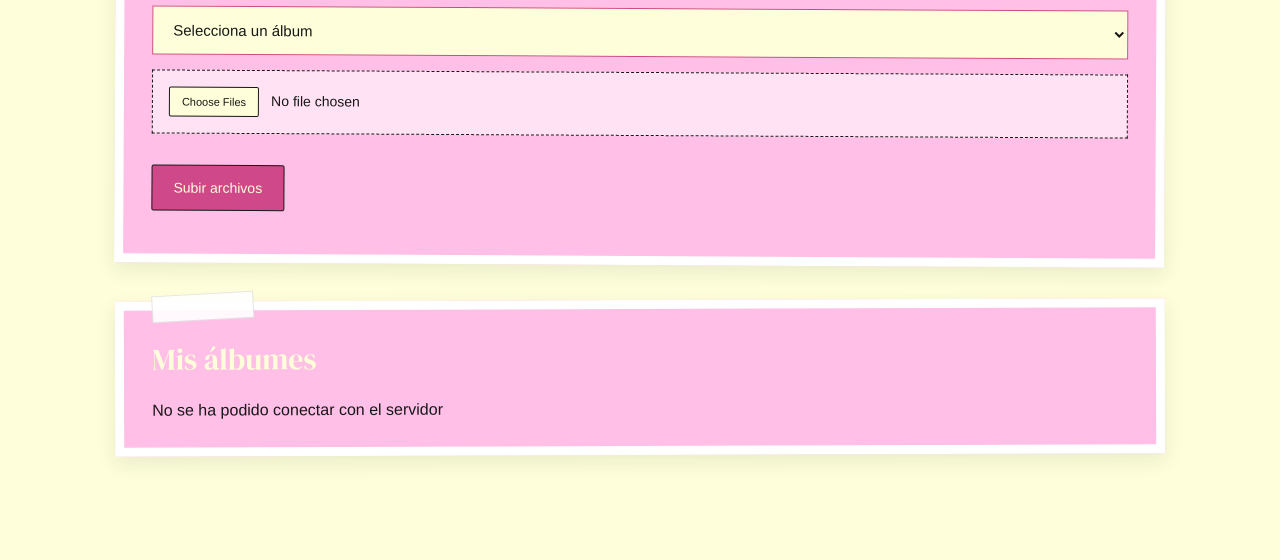
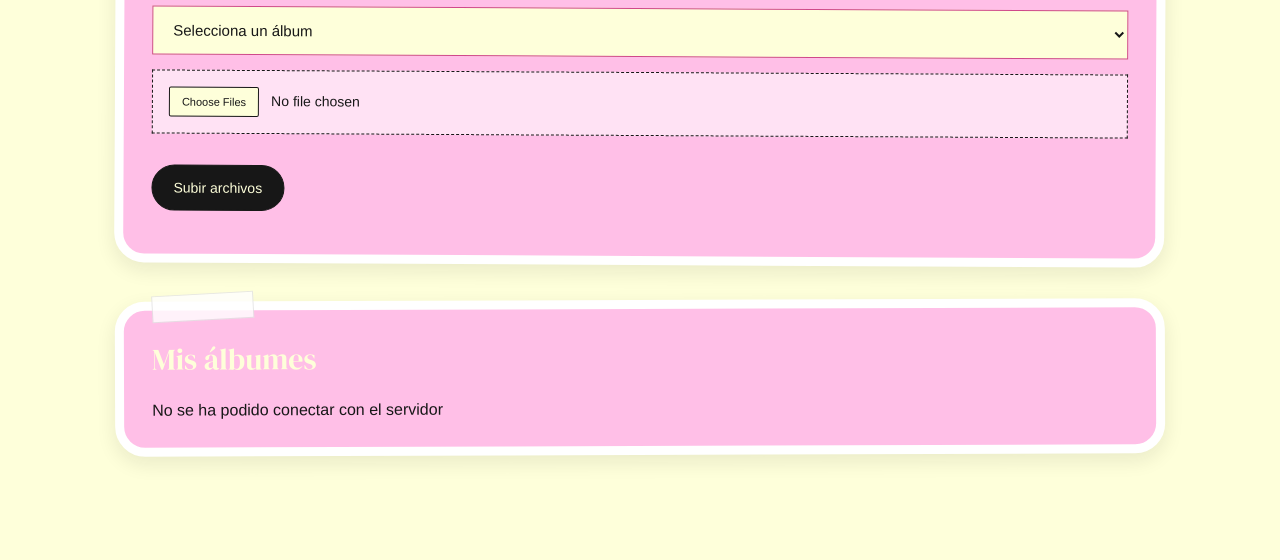
Before and after one commit to AgusMADEV/galeria-mindfulart, a website: page public/index.html in a window 1280 px wide. Shown: the part 530-1090 px from the top of the page. Drawn offline with Linux system fonts and the light colour scheme; no server answers; a web font is replaced by a local one.

Commit message:
botones de panel

```diff
--- a/public/css/gallery.css
+++ b/public/css/gallery.css
@@ -119,7 +119,7 @@ body {
 
     font-size: 14px;
 
-    color: var(--black);
+    color: var(--magenta);
 
     opacity: 0.7;
 }
--- a/public/css/style.css
+++ b/public/css/style.css
@@ -81,6 +81,7 @@ section {
     background: var(--pink);
     padding: 28px;
     margin-bottom: 35px;
+    border-radius: 30px;
     border: 9px solid var(--white);
     box-shadow: 0 7px 20px rgba(23, 23, 23, 0.09);
     position: relative;
@@ -140,7 +141,7 @@ section::before {
     transform: rotate(-3deg);
     border: 1px solid rgba(23, 23, 23, 0.12);
     z-index: 2;
-    opacity: 0.9;
+    opacity: 0.8;
 }
 
 
@@ -252,8 +253,8 @@ h2 {
 button {
     padding: 14px 21px;
     border: 1px solid var(--black);
-    border-radius: 2px;
-    background: var(--magenta);
+    border-radius: 30px;
+    background: var(--black);
     color: var(--cream);
     cursor: pointer;
     font-family: 'Gluten', sans-serif;
@@ -450,7 +451,6 @@ button:active {
     background: var(--white);
 
     border: 2px solid var(--black);
-
     box-shadow:
         5px 5px 0 var(--black);
 
@@ -711,7 +711,7 @@ button:active {
 
     border: 1px solid var(--black);
 
-    border-radius: 2px;
+    border-radius: 30px;
 
     cursor: pointer;
 
@@ -745,11 +745,12 @@ button:active {
 .copy-link-button:hover,
 .view-album-button:hover {
     background: var(--pink);
-
+    color: var(--black);
     transform: translate(-1px, -1px);
 
     box-shadow: 3px 3px 0 var(--black);
 }
+/*
 .copy-link-button:hover{
     color: var(--magenta);
 
@@ -757,7 +758,7 @@ button:active {
 .view-album-button:hover{
     color: var(--cream);
 
-}
+}*/
 
 /* ========================================== */
 /* PREVISUALIZACIÓN DE ÁLBUMES */
```
